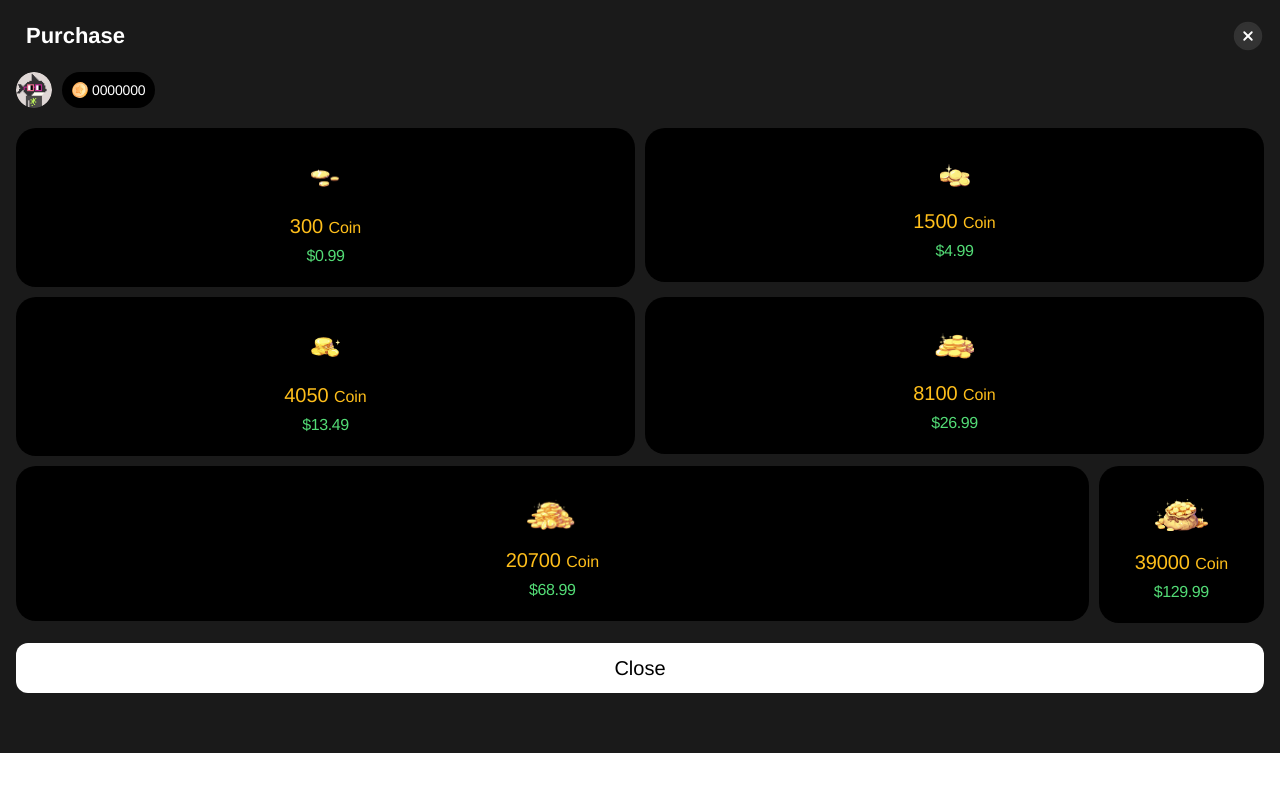
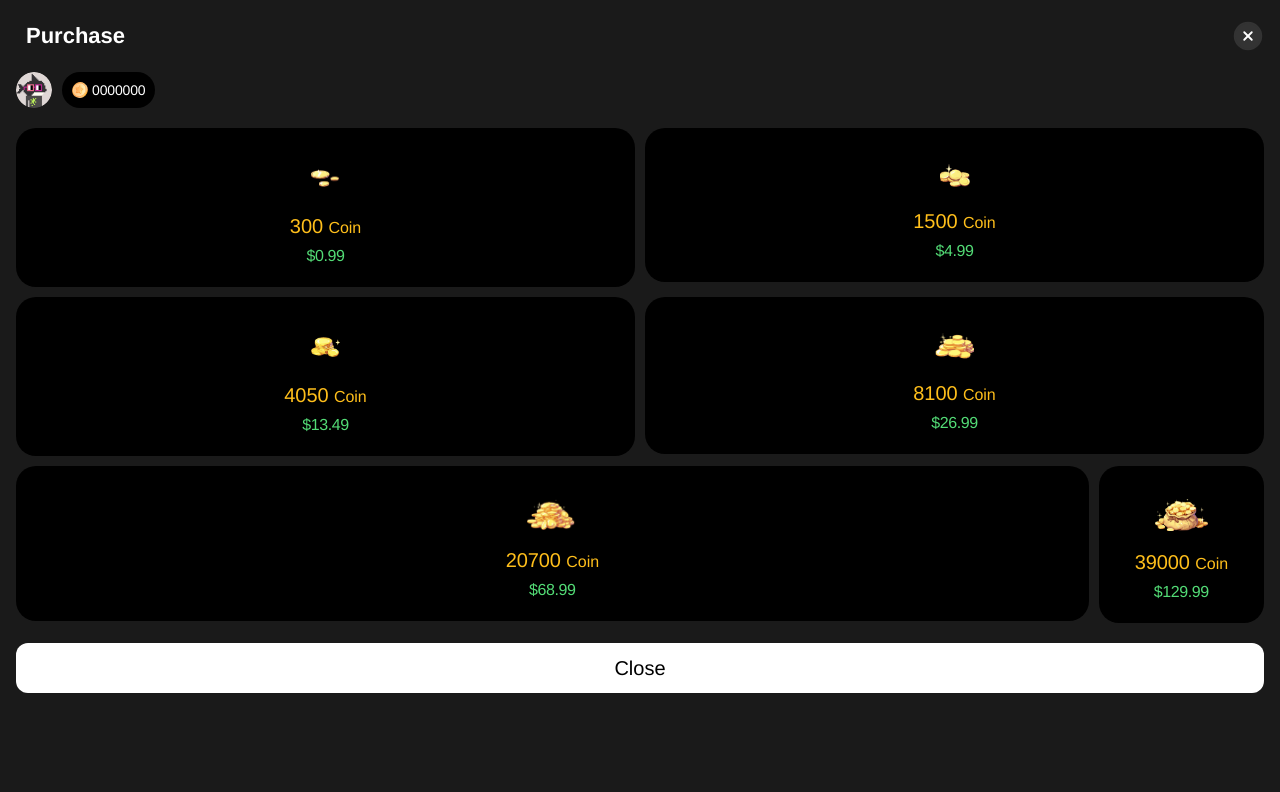
Before and after one commit to wilkinsleung0712/crypto-battlenet-mini-app, a React (Vite) app: page /purchase in a window 1280 px wide. Shown: the top 792 px of the page. Built offline with nearby package versions, Linux system fonts and the light colour scheme; a web font is replaced by a local one.

Commit message:
更新purchase页面

```diff
--- a/src/screens/Purchase/style.css
+++ b/src/screens/Purchase/style.css
@@ -4,9 +4,11 @@
   display: flex;
   flex-direction: column;
   gap: 20px;
-  padding: 20px 16px 60px;
+  padding: 20px  16px;
+  min-height: 100vh;
   position: relative;
 }
+
 
 .purchase .frame-17 {
   align-items: center;
```
